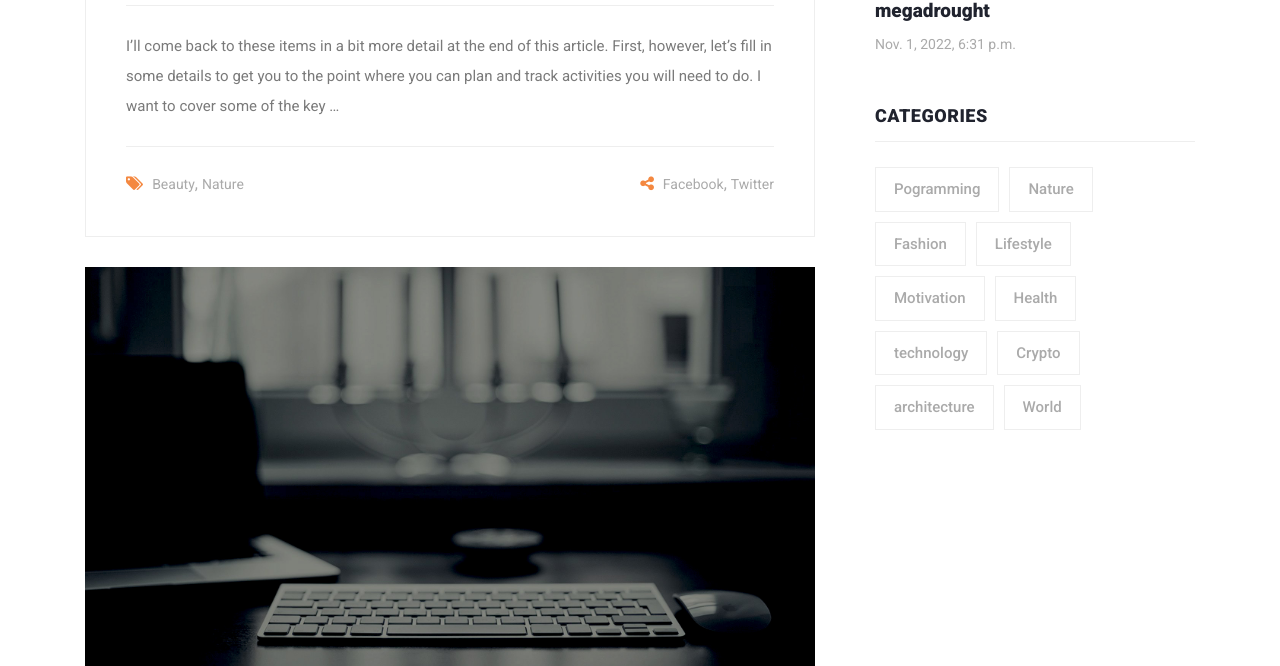
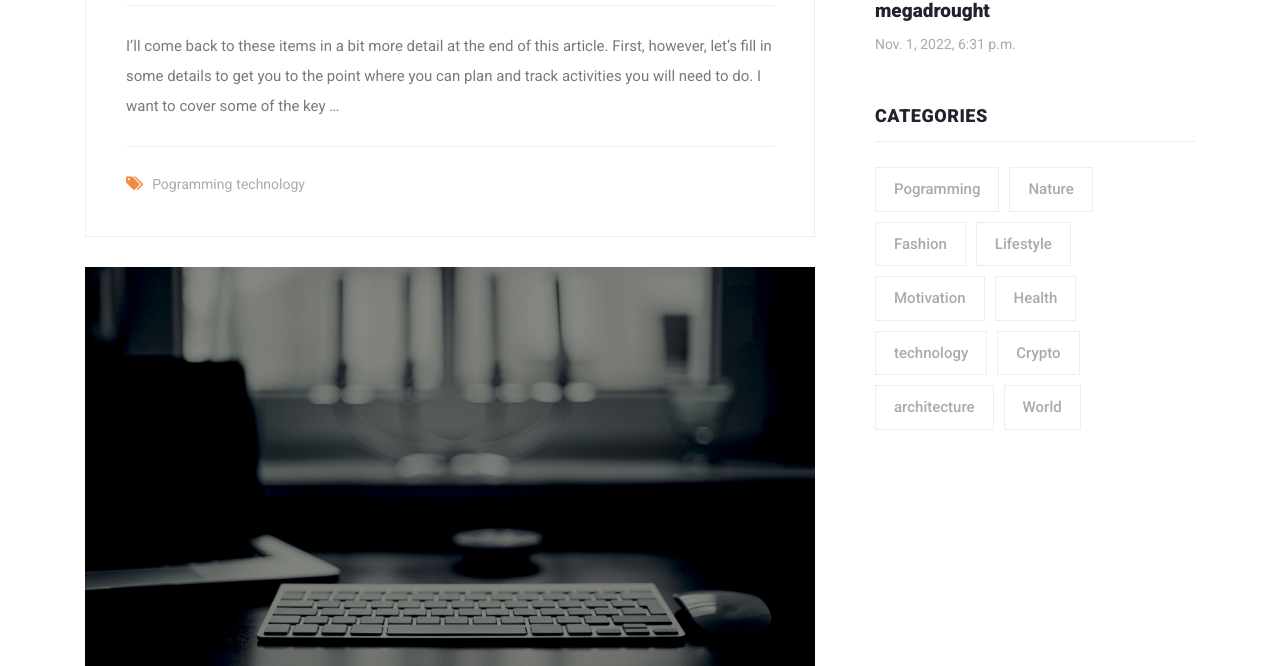
Before and after one commit to MSA2001/MsaBlog, a Django app: page / in a window 1280 px wide. Shown: the part 1217-1883 px from the top of the page. Run offline with Django 4.2, Linux system fonts and the light colour scheme; data comes from the database, SQL or seed files in the repository; both versions use the stored data as it was after the commit; some libraries are stand-ins or nearby versions.

Commit message:
categories final changes

```diff
--- a/Msablog/settings.py
+++ b/Msablog/settings.py
@@ -115,7 +115,7 @@ AUTH_PASSWORD_VALIDATORS = [
 # Internationalization
 # https://docs.djangoproject.com/en/4.1/topics/i18n/
 
-LANGUAGE_CODE = 'fa-ir'
+LANGUAGE_CODE = 'en-us'
 
 TIME_ZONE = 'Iran'
 
--- a/blog/templates/blog/about.html
+++ b/blog/templates/blog/about.html
@@ -101,7 +101,7 @@
 
         <div class="row">
           <div class="col-lg-12">
-            <img src="{% static 'home/images/msapic.png' %}" alt="" width="400px" height="200px" >
+
             <p>Please tell your friends about TemplateMo website. Thank you. You can browse through different categories of templates such as <a rel="nofollow" href="https://templatemo.com/tag/business" target="_parent">business</a>, <a rel="nofollow" href="https://templatemo.com/tag/portfolio" target="_parent">portfolio</a>, <a rel="nofollow" href="https://templatemo.com/tag/restaurant" target="_parent">restaurant</a>, etc. Pellentesque quis luctus libero. Maecenas pretium molestie erat, ac tincidunt leo gravida ac. Cras ullamcorper eu ipsum eu sollicitudin. Fusce vitae commodo turpis. Integer ullamcorper purus nec justo mollis fermentum. Nunc imperdiet erat nec lacinia laoreet. <br><br>Maecenas faucibus ullamcorper felis vitae finibus. Nullam at quam ut lacus aliquam tempor vel sed ipsum. Donec pellentesque tincidunt imperdiet. Mauris sit amet justo vulputate, cursus massa congue, vestibulum odio. Aenean elit nunc, gravida in erat sit amet, feugiat viverra leo. Phasellus interdum, diam commodo egestas rhoncus, turpis nisi consectetur nibh, in vehicula eros orci vel neque.</p>
           </div>
         </div>
--- a/blog/templates/blog/article_detail.html
+++ b/blog/templates/blog/article_detail.html
@@ -83,7 +83,7 @@
                 <div class="row">
                     <div class="col-lg-12">
                         <div class="text-content">
-                            <h4>Post Details</h4>
+
                             <h2>{{ article.title }}</h2>
                         </div>
                     </div>
--- a/blog/views.py
+++ b/blog/views.py
@@ -30,7 +30,10 @@ def articles_list(request):
     page_number = request.GET.get('page')
     paginator = Paginator(articles, 2)
     object_list = paginator.get_page(page_number)
-    return render(request, 'blog/articles_list.html', {'articles': object_list})
+    for article in articles:
+        category = article.category.all()
+
+    return render(request, 'blog/articles_list.html', {'articles': object_list, 'category': category})
 
 
 
--- a/context_processors/context_processors.py
+++ b/context_processors/context_processors.py
@@ -1,4 +1,4 @@
-from blog.models import Article,Category
+from blog.models import Article, Category
 
 def recent_articles(request):
     recent_articles = Article.objects.order_by('-updated')
--- a/home/templates/home/index.html
+++ b/home/templates/home/index.html
@@ -19,7 +19,8 @@
         <nav class="navbar navbar-expand-lg">
             <div class="container">
                 <a class="navbar-brand" href="{% url 'home:home' %}"><h2>MSA Blog<em>.</em></h2></a>
-          <button class="navbar-toggler" type="button" data-toggle="collapse" data-target="#navbarResponsive" aria-controls="navbarResponsive" aria-expanded="false" aria-label="Toggle navigation">
+                <button class="navbar-toggler" type="button" data-toggle="collapse" data-target="#navbarResponsive"
+                        aria-controls="navbarResponsive" aria-expanded="false" aria-label="Toggle navigation">
                     <span class="navbar-toggler-icon"></span>
                 </button>
                 <div class="collapse navbar-collapse" id="navbarResponsive">
@@ -43,28 +44,31 @@
                             {% if request.user.is_authenticated %}
                                 {% if request.user.first_name %}
                                     <div class="d-flex">
-                  <a class="nav-link" href="{% url 'accounts:edit' %}">{{ request.user.first_name }}  </a>
+                                    <a class="nav-link"
+                                       href="{% url 'accounts:edit' %}">{{ request.user.first_name }}  </a>
                                 {% else %}
                                     <div class="d-flex">
-                  <a class="nav-link" href="{% url 'accounts:edit' %}">{{ request.user.username }}  </a>
+                                    <a class="nav-link"
+                                       href="{% url 'accounts:edit' %}">{{ request.user.username }}  </a>
                                 {% endif %}
                             &nbsp;&nbsp;&nbsp;
                             {% if user.profile.image %}
                                 <span>
-                    <img src="{{ user.profile.image.url }}" width='33px' height='33px' style='border-radius:70%' >
+                    <img src="{{ user.profile.image.url }}" width='33px' height='33px' style='border-radius:70%'>
                 </span>
                             {% else %}
-                    <img src="{% static 'accounts\images\noprofile.jpg' %}" width='33px' height='33px' style='border-radius:70%' >
+                                <img src="{% static 'accounts\images\noprofile.jpg' %}" width='33px' height='33px'
+                                     style='border-radius:70%'>
 
                             {% endif %}
                             &nbsp;&nbsp;&nbsp;
-                <a class="nav-link" href="{% url 'accounts:logout' %}">  Logout</a>
+                            <a class="nav-link" href="{% url 'accounts:logout' %}"> Logout</a>
                             </div>
                             {% else %}
                                 <div class="d-flex">
-              <a class="nav-link" href="{% url 'accounts:login' %}">Login  </a>
+                                <a class="nav-link" href="{% url 'accounts:login' %}">Login </a>
                                 &nbsp;&nbsp;&nbsp;
-              <a class="nav-link" href="{% url 'accounts:register' %}">  Register</a>
+                                <a class="nav-link" href="{% url 'accounts:register' %}"> Register</a>
                             {% endif %}
                             </div>
                         </li>
@@ -81,13 +85,14 @@
             <div class="owl-banner owl-carousel">
                 {% for article in articles %}
                     <div class="item">
-              <a href="{% url 'blog:detail' article.slug  %}"> <img src="{{ article.image.url }}" alt="" height="450px" width="520px" > </a>
+                        <a href="{% url 'blog:detail' article.slug %}"> <img src="{{ article.image.url }}" alt=""
+                                                                             height="450px" width="520px"> </a>
                         <div class="item-content">
                             <div class="main-content">
                                 <div class="meta-category">
                                     <span>{{ article.category.first.title }}</span>
                                 </div>
-                <a href="{% url 'blog:detail' article.slug  %}"><h4>{{ article.title }}</h4></a>
+                                <a href="{% url 'blog:detail' article.slug %}"><h4>{{ article.title }}</h4></a>
                                 <ul class="post-info">
                                     <li><a href="#">{{ article.author.username }}</a></li>
                                     <li><a href="#">{{ article.created }}</a></li>
@@ -114,11 +119,14 @@
                                 {% for article in articles|slice:":3" %}
                                     <div class="blog-post">
                                         <div class="blog-thumb">
-                        <a href="{% url 'blog:detail' article.slug  %}"> <img src="{{ article.image.url }}" alt="post-image" width="770" height="400" ></a>
+                                            <a href="{% url 'blog:detail' article.slug %}"> <img
+                                                    src="{{ article.image.url }}" alt="post-image" width="770"
+                                                    height="400"></a>
                                         </div>
                                         <div class="down-content">
                                             <span>Lifestyle</span>
-                      <a href="{% url 'blog:detail' article.slug  %}"><h4>{{ article.title }}</h4></a>
+                                            <a href="{% url 'blog:detail' article.slug %}"><h4>{{ article.title }}</h4>
+                                            </a>
                                             <ul class="post-info">
                                                 <li><a href="#">{{ article.author.username }}</a></li>
                                                 <li><a href="#">{{ article.created }}</a></li>
@@ -130,17 +138,14 @@
                                                     <div class="col-6">
                                                         <ul class="post-tags">
                                                             <li><i class="fa fa-tags"></i></li>
-                              <li><a href="#">Beauty</a>,</li>
-                              <li><a href="#">Nature</a></li>
+
+                                                            <li><a href="#">{{ article.category.all.first }}</a></li>
+                                                            {% if  article.category.all.last !=  article.category.all.first %}
+                                                                <li><a href="#">{{ article.category.all.last }}</a></li>
+                                                            {% endif %}
                                                         </ul>
                                                     </div>
-                          <div class="col-6">
-                            <ul class="post-share">
-                              <li><i class="fa fa-share-alt"></i></li>
-                              <li><a href="#">Facebook</a>,</li>
-                              <li><a href="#"> Twitter</a></li>
-                            </ul>
-                          </div>
+
                                                 </div>
                                             </div>
                                         </div>
```
Also changed, not shown: blog/templates/blog/articles_list.html (+7 -4 lines), db.sqlite3. Lines whose indentation alone changed are shown as unchanged.
